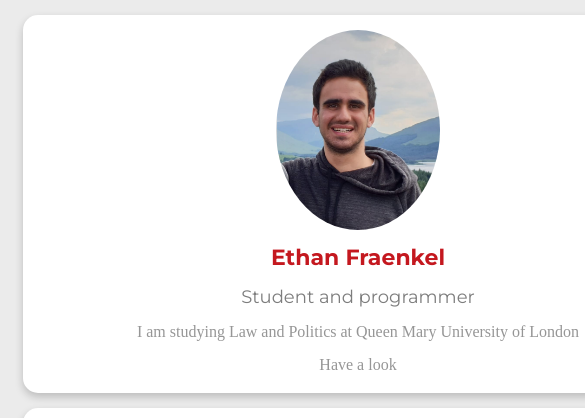
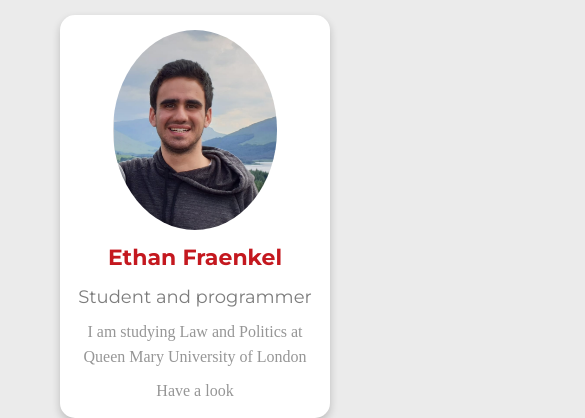
Before and after one commit to Ethan1710/profile, a plain HTML site: page index.html in a window 390 px wide. Shown: the top 418 px of the page, 585 px wide, since content can reach past the window. Drawn offline with Linux system fonts and the light colour scheme.

Commit message:
make my profile prettier

```diff
--- a/style.css
+++ b/style.css
@@ -125,3 +125,23 @@ i {
 .card_above > p {
   margin: 8px;
 }
+
+
+
+@media (max-width: 1000px) {
+  .container {
+    width: 600px;
+  }
+}
+
+@media (max-width: 700px) {
+  .container {
+    width: 500px;
+  }
+}
+
+@media (max-width: 500px) {
+  .container {
+    width: 300px;
+  }
+}
```
